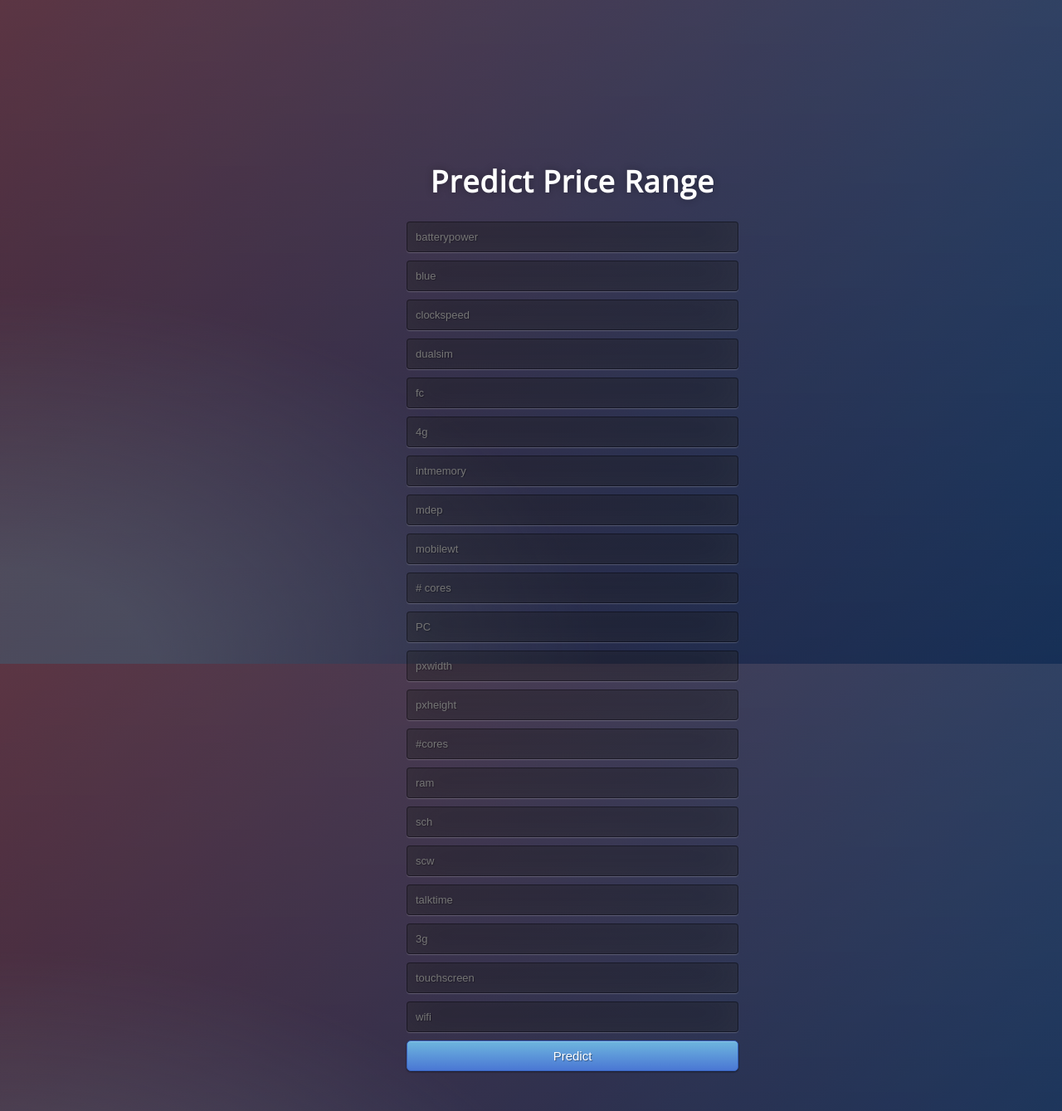
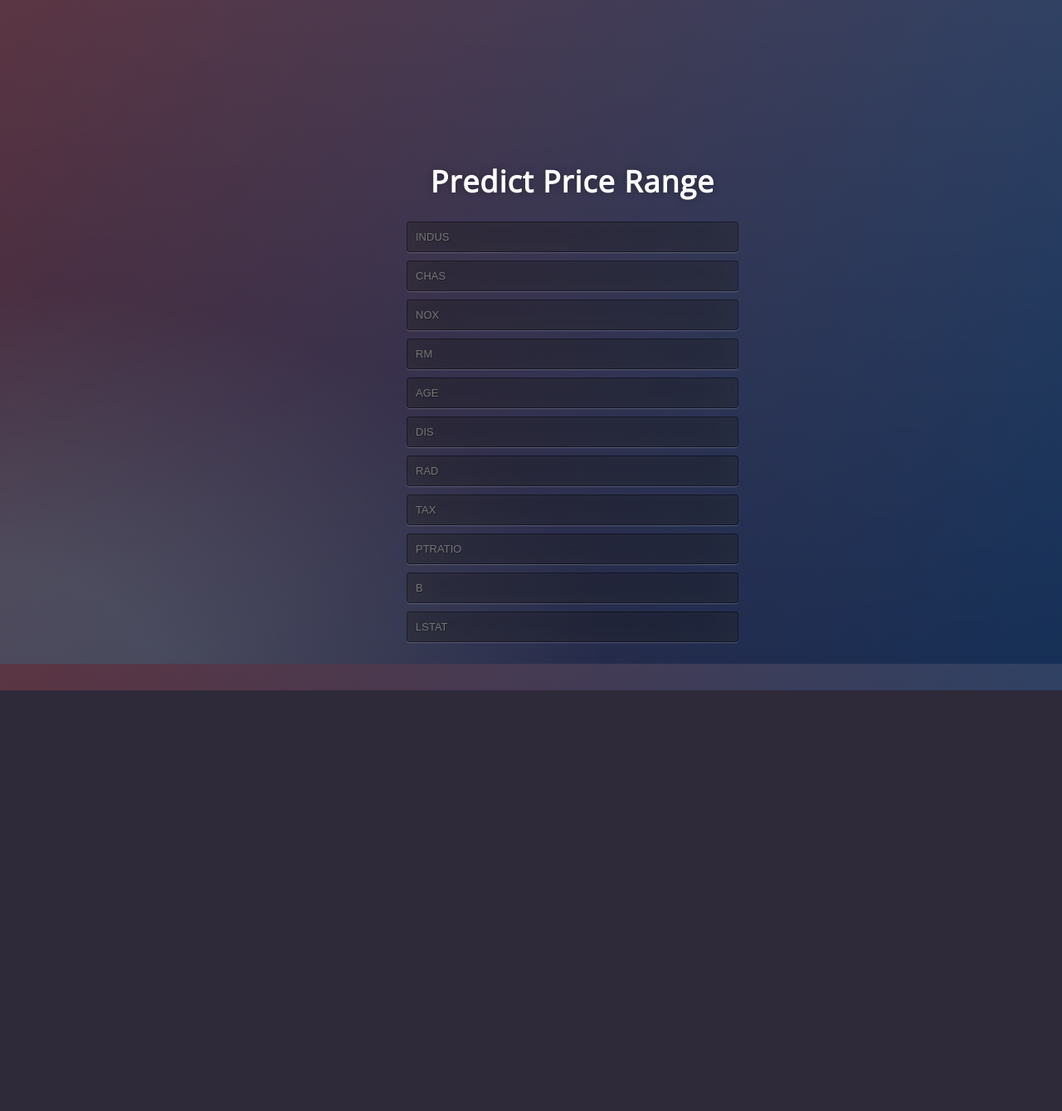
Before and after one commit to ore88/ml_op_final, a Flask app: template templates/home.html in a window 1280 px wide. Shown: the whole page at 83% size. After the commit the page ends 832 px from the top, so only its background shows below. Run offline with Flask 2, Linux system fonts and the light colour scheme; the template is opened without the code that fills it, so the values that code supplies are empty; parts of the project's set-up code (start-up, migrations or seed data) failed here and were passed over.

Commit message:
Update home.html

```diff
--- a/templates/home.html
+++ b/templates/home.html
@@ -17,28 +17,17 @@
 
      <!-- Form to enter new data for predictions  -->
     <form action="{{ url_for('predict')}}"method="POST">
-      <input type="text" name="battery_power" placeholder="batterypower" required="required" /><br>
-    	<input type="text" name="blue" placeholder="blue" required="required" /><br>
-        <input type="text" name="clock_speed" placeholder="clockspeed" required="required" /><br>
-        <input type="text" name="dual_sim" placeholder="dualsim" required="required" /><br>
-        <input type="text" name="fc" placeholder="fc" required="required" /><br>
-        <input type="text" name="four_g" placeholder="4g" required="required" /><br>
-        <input type="text" name="int_memory" placeholder="intmemory" required="required" /><br>
-        <input type="text" name="m_dep" placeholder="mdep" required="required" /><br>
-        <input type="text" name="mobile_wt" placeholder="mobilewt" required="required" /><br>
-        <input type="text" name="n_cores" placeholder="# cores" required="required" /><br>
-        <input type="text" name="pc" placeholder="PC" required="required" /><br>
-        <input type="text" name="px_width" placeholder="pxwidth" required="required" /><br>
-        <input type="text" name="px_height" placeholder="pxheight" required="required" /><br>
-        <input type="text" name="n_cores" placeholder="#cores" required="required" /><br>
-        <input type="text" name="ram" placeholder="ram" required="required" /><br>
-        <input type="text" name="Sc_h" placeholder="sch" required="required" /><br>
-        <input type="text" name="sc_w" placeholder="scw" required="required" /><br>
-        <input type="text" name="talk_time" placeholder="talktime" required="required" /><br>
-        <input type="text" name="three_g" placeholder="3g" required="required" /><br>
-        <input type="text" name="touch_screen" placeholder="touchscreen" required="required" /><br>
-        <input type="text" name="wifi" placeholder="wifi" required="required" /><br>
-        <button type="submit" class="btn btn-primary btn-block btn-large">Predict</button>
+      <input type="text" name="INDUS" placeholder="INDUS" required="required" /><br>
+    	<input type="text" name="CHAS" placeholder="CHAS" required="required" /><br>
+        <input type="text" name="NOX" placeholder="NOX" required="required" /><br>
+        <input type="text" name="RM" placeholder="RM" required="required" /><br>
+        <input type="text" name="AGE" placeholder="AGE" required="required" /><br>
+        <input type="text" name="DIS" placeholder="DIS" required="required" /><br>
+        <input type="text" name="RAD" placeholder="RAD" required="required" /><br>
+        <input type="text" name="TAX" placeholder="TAX" required="required" /><br>
+        <input type="text" name="PTRATIO" placeholder="PTRATIO" required="required" /><br>
+        <input type="text" name="B" placeholder="B" required="required" /><br>
+        <input type="text" name="LSTAT" placeholder="LSTAT" required="required" /><br>
     </form>
 
    <br>
```
